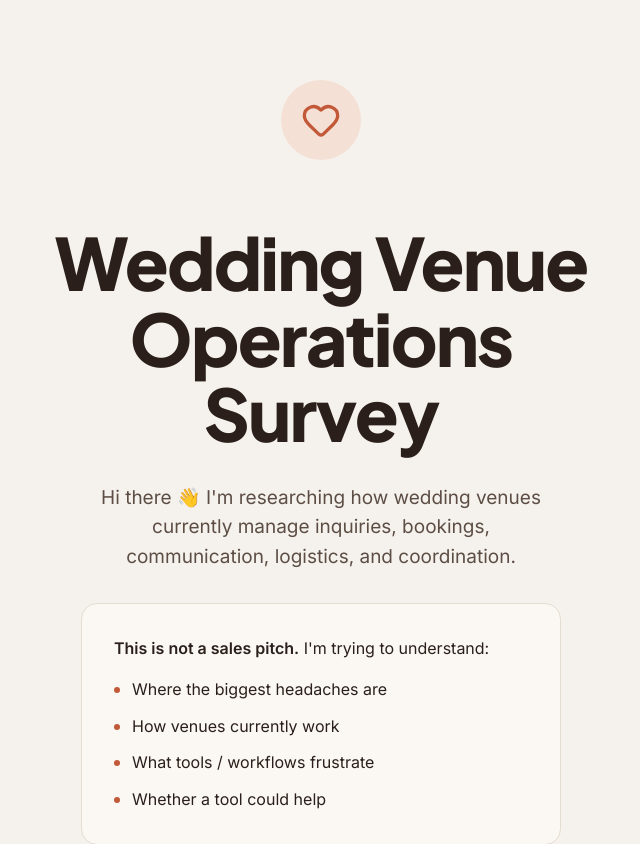
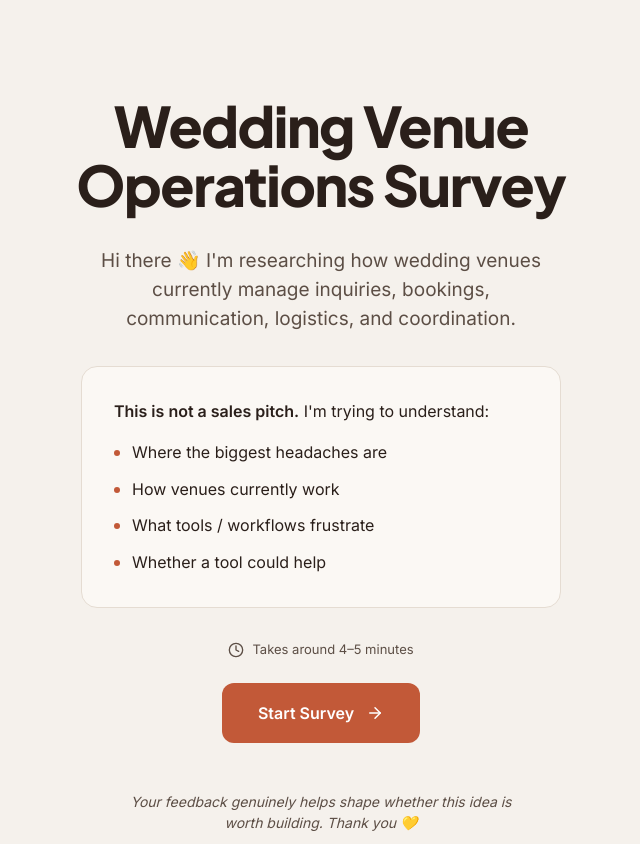
Before and after one commit to samanthaahhee/wedding-events, a Next.js app: page /survey in a window 1280 px wide. Shown: the top 844 px of the page, without its empty margins (319-959 px from the left). Built offline with nearby package versions, Linux system fonts and the light colour scheme.

Commit message:
Remove heart icon, shrink welcome headline 72→56

```diff
--- a/app/globals.css
+++ b/app/globals.css
@@ -163,14 +163,14 @@
   /* Display — Plus Jakarta Sans */
   .text-welcome-headline {
     font-family: var(--font-display), ui-sans-serif, system-ui, sans-serif;
-    font-size: 72px;
+    font-size: 56px;
     font-weight: 800;
     line-height: 1.05;
     letter-spacing: -0.025em;
   }
   @media (max-width: 640px) {
     .text-welcome-headline {
-      font-size: 48px;
+      font-size: 40px;
     }
   }
   .text-section-title {
--- a/app/survey/survey-shell.tsx
+++ b/app/survey/survey-shell.tsx
@@ -1,14 +1,7 @@
 "use client";
 
 import { useRouter, useSearchParams } from "next/navigation";
-import {
-  Calendar,
-  Check,
-  Clock,
-  Heart,
-  ArrowRight,
-  ArrowLeft,
-} from "lucide-react";
+import { Check, Clock, ArrowRight, ArrowLeft } from "lucide-react";
 import {
   createContext,
   useCallback,
@@ -529,11 +522,8 @@ function SectionHeader({
 
 function WelcomeStep({ onStart }: { onStart: () => void }) {
   return (
-    <div className="flex flex-col items-center text-center pt-12 pb-20 sm:pt-20">
-      <div className="flex h-20 w-20 items-center justify-center rounded-full bg-lk-accent-soft">
-        <Heart size={40} strokeWidth={2} className="text-lk-accent" />
-      </div>
-      <h1 className="text-welcome-headline text-lk-ink mt-16">
+    <div className="flex flex-col items-center text-center pt-16 pb-20 sm:pt-24">
+      <h1 className="text-welcome-headline text-lk-ink">
         Wedding Venue
         <br />
         Operations Survey
```
